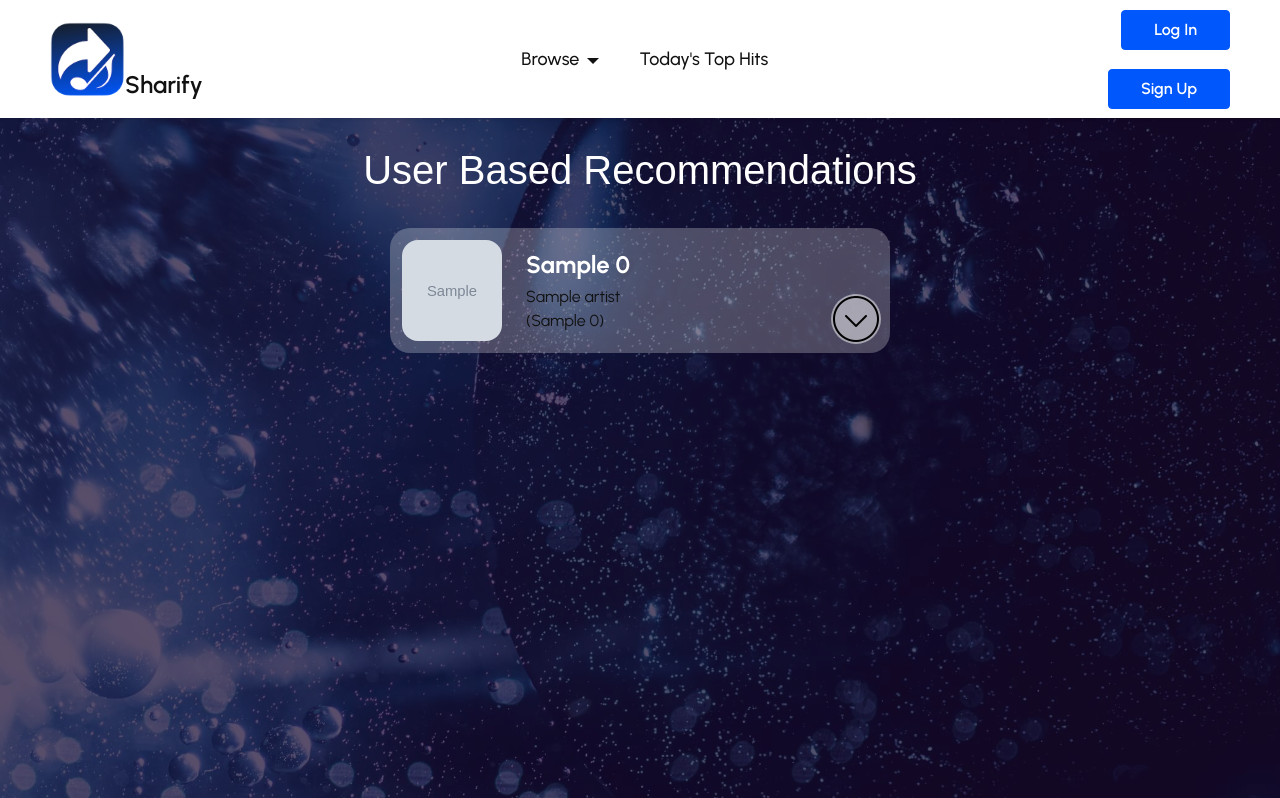
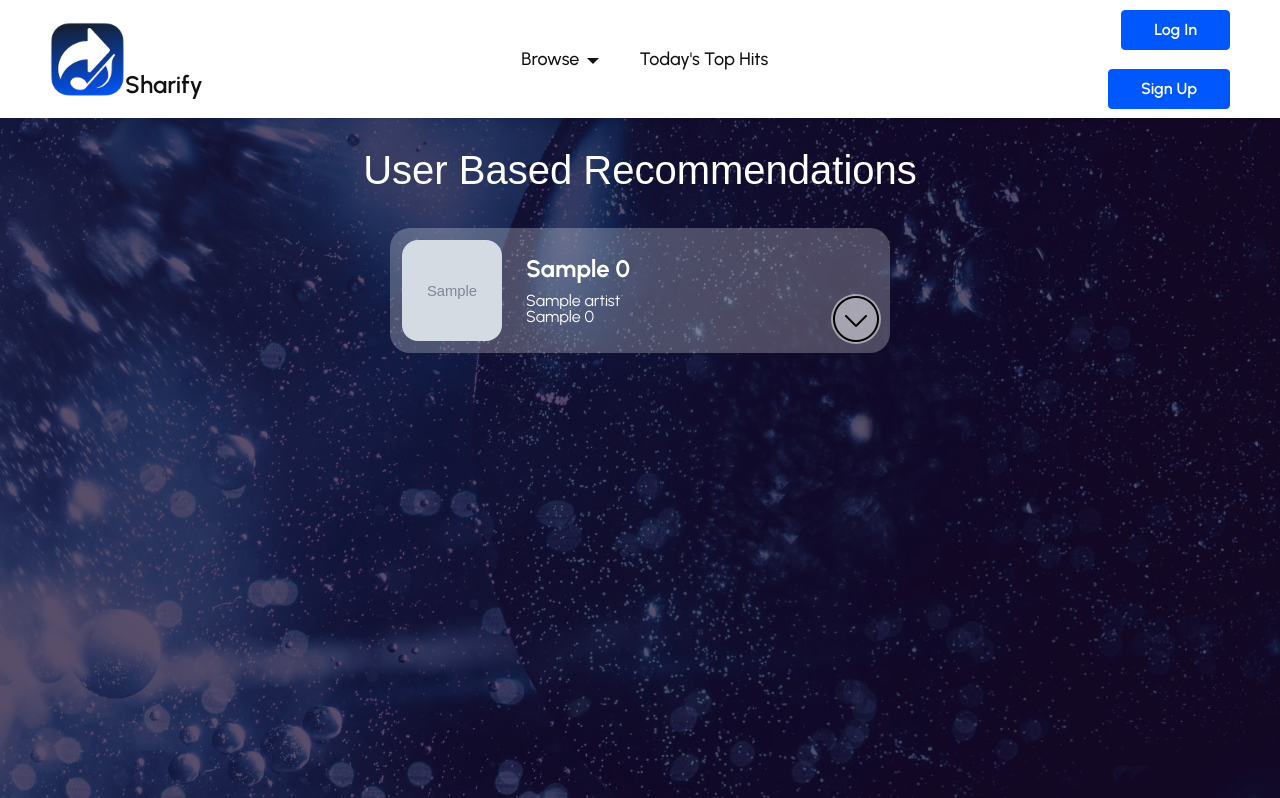
Before and after one commit to zaustin1522/SeniorProject, a Django app: template sharify/templates/search/recommendations.html in a window 1280 px wide. Shown: the top 798 px of the page. Run offline with Django 3.2, Linux system fonts and the light colour scheme; tables that the repository leaves empty hold one stand-in row (values such as "Sample post"); the template is opened without the code that fills it: values that come from a table or form of the project are taken from there, most other values are stand-ins (such as "Sample title", 1, 10 or a date in 2020); grey boxes marked "Sample" are stand-in pictures; some libraries are stand-ins or nearby versions.

Commit message:
Update mini_track.html

```diff
--- a/sharify/templates/items/mini_track.html
+++ b/sharify/templates/items/mini_track.html
@@ -4,9 +4,21 @@
     <div style="display: flex; flex-direction: row; min-width: 500px; max-width: 500px; max-height: 125px; min-height: 125px; padding: 12px; border-radius: 1.25rem; background-color: rgba(255,255,255,.25);">
         <img src="{{track.image_url}}" style="max-width: 100px; border-radius: 1rem; aspect-ratio: 1/1;"/>
         <div style="flex-direction: column; margin: auto; margin-left: 24px; margin-right: 70px; max-height: 100px;">
-            <div class="marqueeBox"><span>{{track.track_name}}</span></div>
-            <h6>{{track.artist}}</h6>
-            <h6 style="margin-bottom: 0;">({{track.album_name}})</h6>
+            <div class="marqueeBox">
+                <span>
+                    {{track.track_name}}
+                </span>
+            </div>
+            <div class="marqueeBox" style="min-height: 16px;">
+                <span style="font-weight: 400; font-size: 16px;">
+                    {{track.artist}}
+                </span>
+            </div>
+            <div class="marqueeBox" style="min-height: 16px;">
+                <span style="font-weight: 400; font-size: 16px;">
+                    {{track.album_name}}
+                </span>
+            </div>
         </div>
     </div>
     {% if user.is_authenticated and track in user.liked_songs.all %}
```
